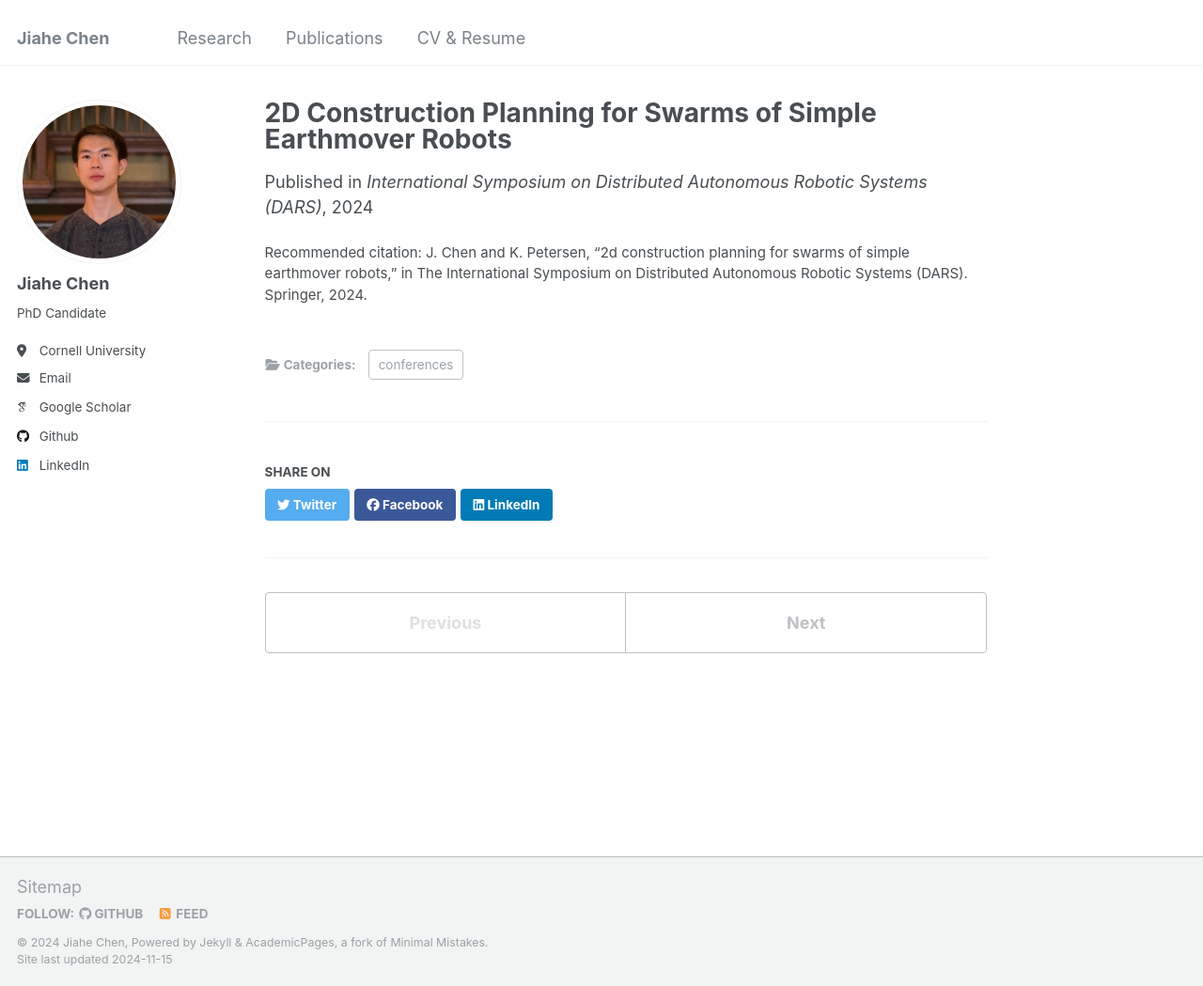
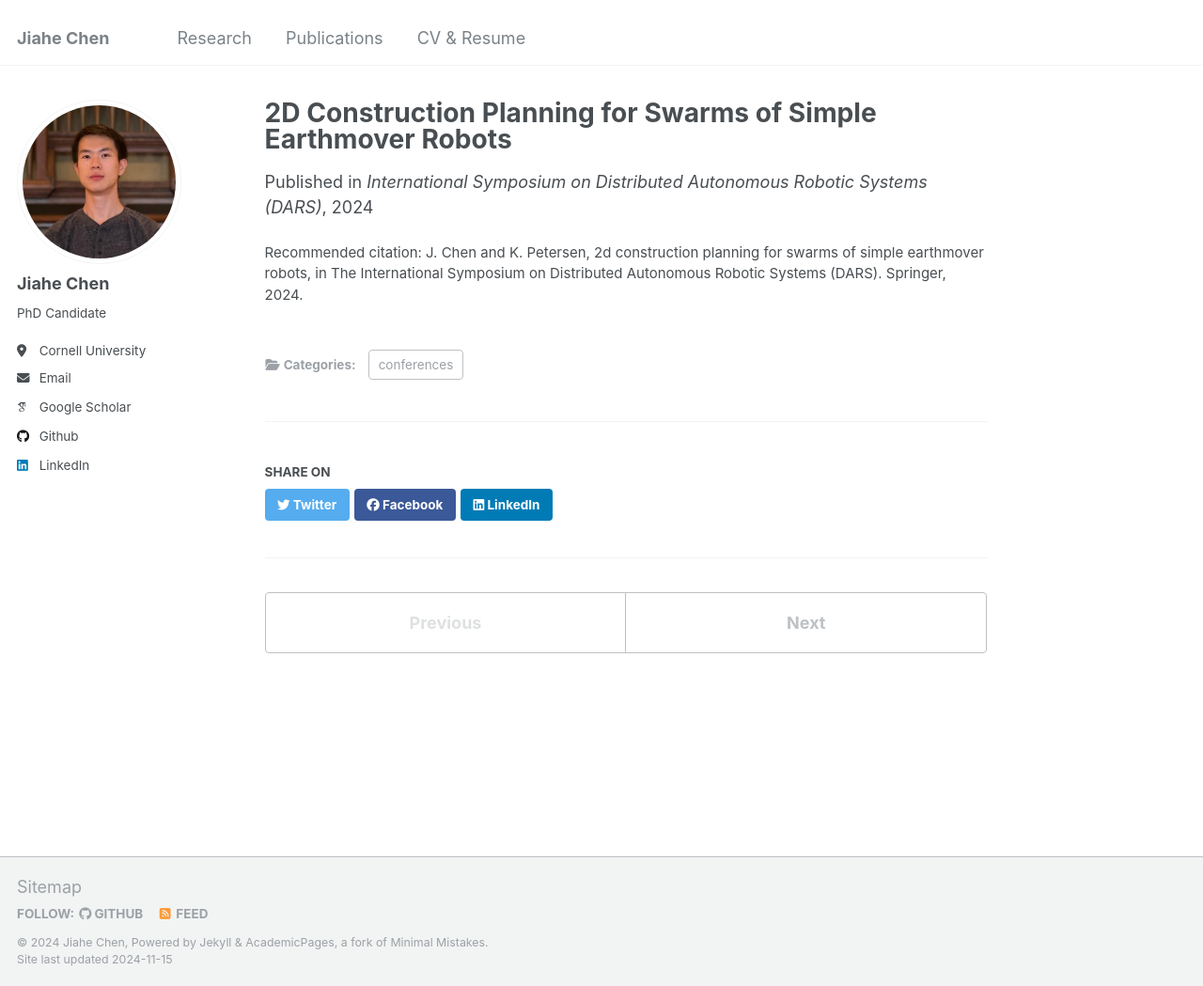
Before and after one commit to Ericland/Ericland.github.io, a Jekyll site: the page built from _publications/2024-04-01-dars.md, in a window 1280 px wide and 1049 px high. Shown: the whole window at 94% size. Built offline with Jekyll 4.4.1, drawn with Linux system fonts in a browser that asks for light colours; some web fonts are replaced.

Commit message:
Update 2024-04-01-dars.md

```diff
--- a/_publications/2024-04-01-dars.md
+++ b/_publications/2024-04-01-dars.md
@@ -8,5 +8,5 @@ date: 2024-04-01
 venue: 'International Symposium on Distributed Autonomous Robotic Systems (DARS)'
 slidesurl:
 paperurl:
-citation: 'J. Chen and K. Petersen, “2d construction planning for swarms of simple earthmover robots,” in The International Symposium on Distributed Autonomous Robotic Systems (DARS). Springer, 2024.'
+citation: 'J. Chen and K. Petersen, 2d construction planning for swarms of simple earthmover robots, in The International Symposium on Distributed Autonomous Robotic Systems (DARS). Springer, 2024.'
 ---
```
